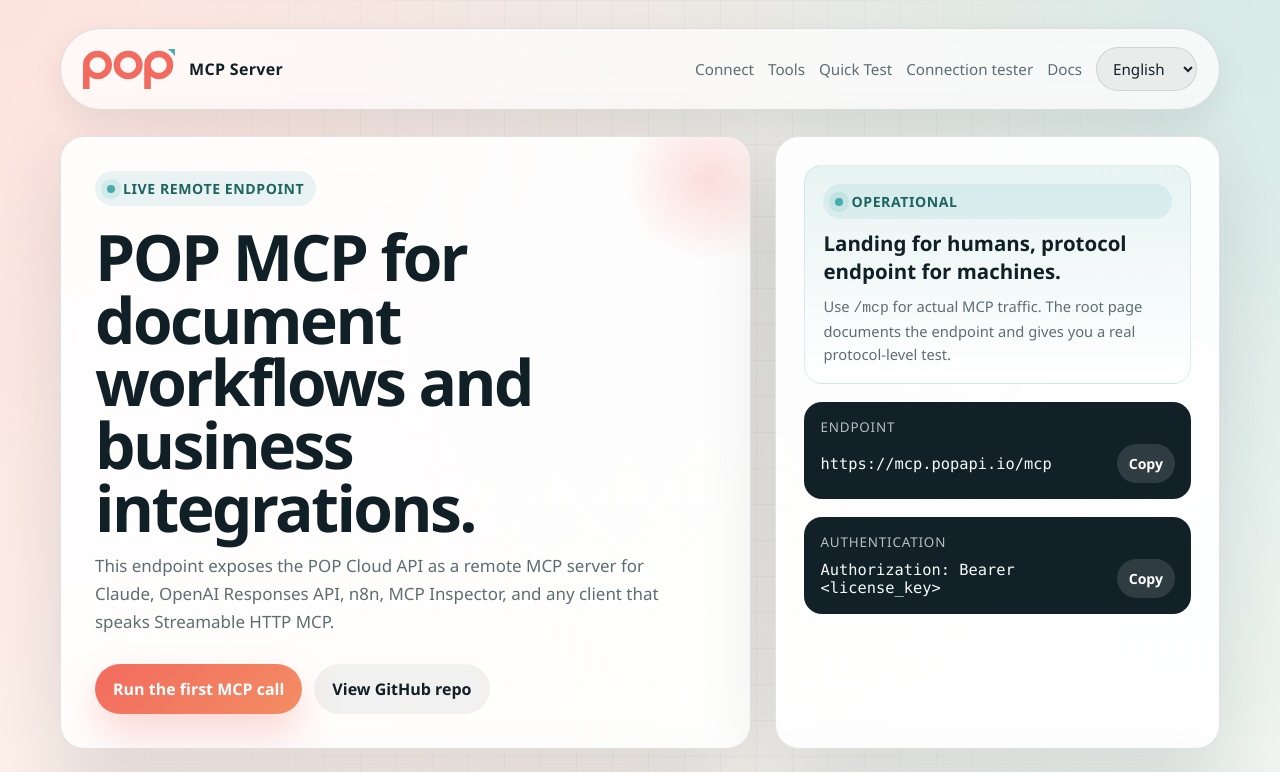
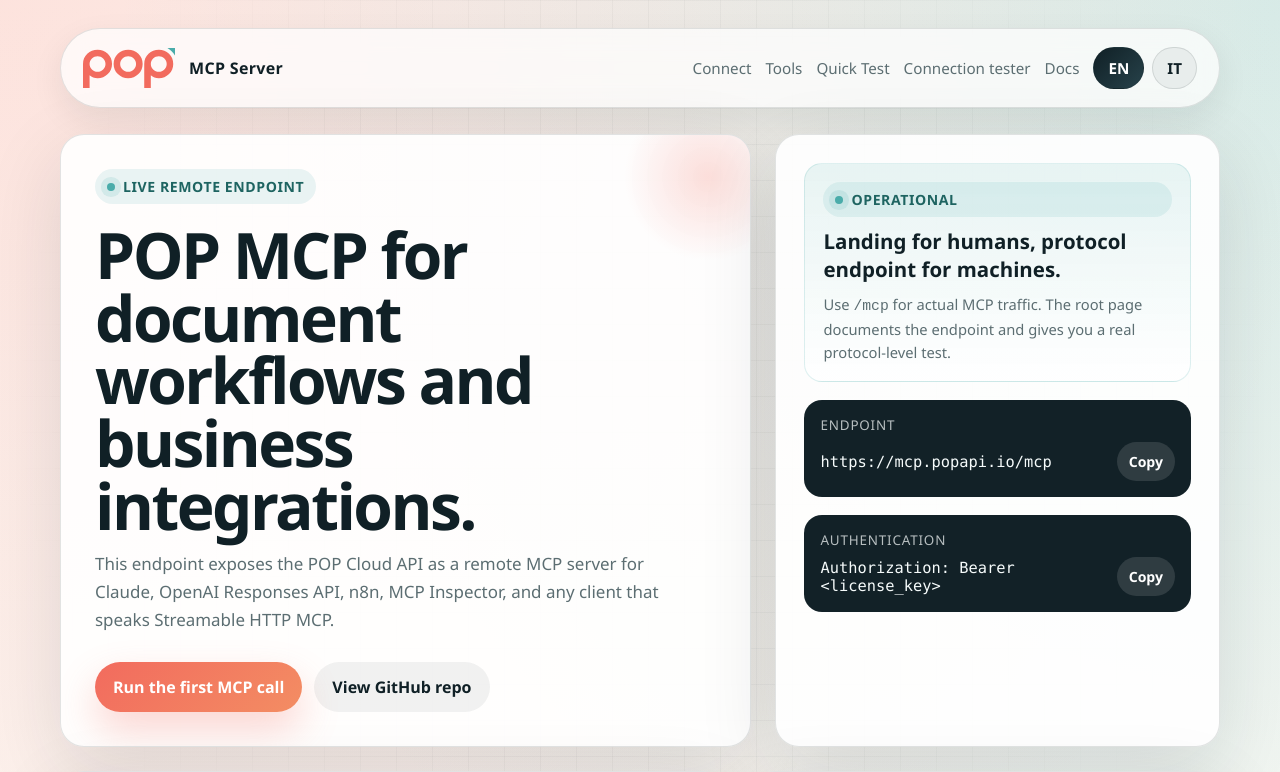
Before and after one commit to getpopapi/pop-mcp, a website: page public/index.html in a window 1280 px wide. Shown: the top 772 px of the page. Drawn offline with Linux system fonts and the light colour scheme; no server answers.

Commit message:
Replace language select with EN/IT toggle buttons and harden i18n loading

```diff
--- /dev/null
+++ b/public/i18n/en.json
@@ -0,0 +1,114 @@
+{
+  "meta": {
+    "title": "POP MCP Server",
+    "description": "POP MCP Server for document workflows, business integrations, and remote MCP connectivity."
+  },
+  "text": {
+    "nav-connect": "Connect",
+    "nav-tools": "Tools",
+    "nav-test": "Quick Test",
+    "nav-tester": "Connection tester",
+    "nav-docs": "Docs",
+    "hero-eyebrow": "Live Remote Endpoint",
+    "hero-title": "POP MCP for document workflows and business integrations.",
+    "hero-lead": "This endpoint exposes the POP Cloud API as a remote MCP server for Claude, OpenAI Responses API, n8n, MCP Inspector, and any client that speaks Streamable HTTP MCP.",
+    "hero-cta-primary": "Run the first MCP call",
+    "hero-cta-secondary": "View GitHub repo",
+    "status-eyebrow": "Operational",
+    "status-title": "Landing for humans, protocol endpoint for machines.",
+    "endpoint-label": "Endpoint",
+    "auth-label": "Authentication",
+    "connect-title": "How to connect",
+    "connect-pill-1": "Claude remote MCP",
+    "connect-pill-2": "OpenAI Responses API",
+    "connect-pill-3": "n8n",
+    "connect-pill-4": "MCP Inspector",
+    "connect-pill-5": "Custom integrations",
+    "connect-tool-1-title": "Find your POP license key",
+    "connect-tool-2-title": "Keep the header on every request",
+    "connect-tool-3-title": "Use /health for monitoring",
+    "route-title": "Route map",
+    "quick-title": "Quick test",
+    "quick-health-link": "Open /health",
+    "success-title": "What success looks like",
+    "tester-title": "Connection tester",
+    "tester-key-label": "POP license key",
+    "tester-action-label": "Action",
+    "tester-option-initialize": "Initialize",
+    "tester-option-tools": "List tools",
+    "tester-scope-title": "Tester scope",
+    "tester-scope-1-title": "Initialize",
+    "tester-scope-2-title": "List tools",
+    "tester-scope-3-title": "No stored secrets",
+    "tools-title": "Primary tool groups",
+    "tools-group-1-title": "Invoice generation",
+    "tools-group-2-title": "Status and retrieval",
+    "tools-group-3-title": "Advanced document operations",
+    "onboarding-title": "Onboarding flow",
+    "onboarding-item-1-title": "OTP authentication",
+    "onboarding-item-2-title": "Account setup inspection",
+    "onboarding-item-3-title": "Configuration write path",
+    "docs-title": "Docs and references",
+    "docs-item-1-title": "Repository",
+    "docs-item-2-title": "POP platform",
+    "docs-item-3-title": "MCP inspector",
+    "ops-title": "Operational notes",
+    "ops-item-1-title": "Environment",
+    "ops-item-2-title": "Protocol profile",
+    "ops-item-3-title": "Public root path",
+    "footer-brand": "POP MCP Server",
+    "footer-health": "Health JSON"
+  },
+  "html": {
+    "status-body": "Use <code>/mcp</code> for actual MCP traffic. The root page documents the endpoint and gives you a real protocol-level test.",
+    "connect-body": "Point your MCP client to <code>https://mcp.popapi.io/mcp</code> and send your POP license key as a Bearer token. The server is stateless and multi-tenant: every request carries its own credential.",
+    "connect-tool-1-body": "Open <a href=\"https://popapi.io/\" target=\"_blank\" rel=\"noreferrer\">popapi.io</a> and go to <code>Account &gt; API</code>.",
+    "connect-tool-2-body": "The remote server does not read <code>POP_API_KEY</code> from its own environment. Authentication is per-request only.",
+    "connect-tool-3-body": "The JSON health check is available separately so the root path can stay readable for humans.",
+    "route-root-body": "Human-facing landing page with connection details and a real MCP quick test.",
+    "route-mcp-body": "Machine-facing Streamable HTTP MCP endpoint.",
+    "route-health-body": "Technical JSON health check for uptime monitoring and probes.",
+    "quick-body": "The first real protocol check is <code>tools/list</code>. It confirms request routing, auth handling, MCP negotiation, and tool exposure in one call.",
+    "success-item-1": "Confirms the transport layer and request lifecycle are working.",
+    "success-item-2": "Confirms the server is advertising its MCP tool surface correctly.",
+    "success-item-3": "Confirms auth enforcement is behaving correctly on the live endpoint.",
+    "tester-body": "Run a safe client-side MCP connectivity check directly from this page. The key is used only for the in-browser request and is never stored. Use this on a trusted machine only.",
+    "tester-meta-body": "Requests are sent to <code>https://mcp.popapi.io/mcp</code> with the exact MCP headers required by the live endpoint.",
+    "tester-scope-1-body": "Confirms protocol negotiation and basic request handling.",
+    "tester-scope-2-body": "Confirms authentication and the exposed MCP tool surface.",
+    "tester-scope-3-body": "No local storage, no cookies, no server-side proxy, and no arbitrary tool invocation from the landing page.",
+    "onboarding-item-3-body": "<code>pop_onboarding_save_account_setup</code> with explicit environment selection.",
+    "docs-item-2-body": "<a href=\"https://popapi.io\" target=\"_blank\" rel=\"noreferrer\">popapi.io</a> for license keys, account setup, and product docs.",
+    "docs-item-3-body": "<a href=\"https://github.com/modelcontextprotocol/inspector\" target=\"_blank\" rel=\"noreferrer\">github.com/modelcontextprotocol/inspector</a> for low-level endpoint debugging.",
+    "ops-item-1-body": "Production by default, with optional request-level environment switches for supported tools.",
+    "ops-item-2-body": "Streamable HTTP MCP. Keep <code>Accept: application/json, text/event-stream</code> on POST requests.",
+    "ops-item-3-body": "Intentionally human-readable. The MCP protocol endpoint remains isolated on <code>/mcp</code>."
+  },
+  "attrs": {
+    "placeholder": {
+      "license-key": "Paste your POP license key"
+    }
+  },
+  "ui": {
+    "copyLabels": {
+      "copy": "Copy",
+      "copied": "Copied",
+      "copyFailed": "Copy failed",
+      "copyCurl": "Copy curl",
+      "copyResponse": "Copy response"
+    },
+    "tester": {
+      "idle": "Idle",
+      "missingKey": "Missing key",
+      "missingKeyBody": "Enter a POP license key before running the test.",
+      "running": "Running",
+      "sending": "Sending request...",
+      "connected": "Connected",
+      "requestFailed": "Request failed",
+      "networkError": "Network error",
+      "runTest": "Run test",
+      "runningButton": "Running...",
+      "awaiting": "Awaiting input."
+    }
+  }
+}
--- a/public/index.html
+++ b/public/index.html
@@ -101,13 +101,31 @@
         color: var(--muted);
       }
 
-      .lang-select {
+      .lang-switcher {
+        display: inline-flex;
+        gap: 8px;
+        align-items: center;
+      }
+
+      .lang-button {
         border: 1px solid var(--line);
         border-radius: 999px;
         background: rgba(16, 32, 38, 0.06);
         color: var(--ink);
         font: inherit;
-        padding: 10px 12px;
+        padding: 10px 14px;
+        cursor: pointer;
+        font-weight: 700;
+        transition: background 160ms ease, color 160ms ease, transform 160ms ease;
+      }
+
+      .lang-button:hover {
+        transform: translateY(-1px);
+      }
+
+      .lang-button.active {
+        background: linear-gradient(135deg, var(--ink), #27424a);
+        color: white;
       }
 
       .hero {
@@ -564,10 +582,10 @@
           <a href="#test" id="nav-test">Quick Test</a>
           <a href="#tester" id="nav-tester">Connection tester</a>
           <a href="#docs" id="nav-docs">Docs</a>
-          <select class="lang-select" id="language-switcher" aria-label="Language">
-            <option value="en">English</option>
-            <option value="it">Italiano</option>
-          </select>
+          <div class="lang-switcher" aria-label="Language switcher">
+            <button class="lang-button active" id="lang-en" type="button" data-lang="en">EN</button>
+            <button class="lang-button" id="lang-it" type="button" data-lang="it">IT</button>
+          </div>
         </nav>
       </header>
 
@@ -844,8 +862,9 @@
 
     <script>
       const endpoint = "https://mcp.popapi.io/mcp";
-      const languageSwitcher = document.getElementById("language-switcher");
+      const languageButtons = document.querySelectorAll("[data-lang]");
       const backToTopButton = document.getElementById("back-to-top");
+      let currentLanguage = "en";
       let uiCopyLabels = { copy: "Copy", copied: "Copied", copyFailed: "Copy failed", copyCurl: "Copy curl", copyResponse: "Copy response" };
       let testerLabels = {
         idle: "Idle",
@@ -860,9 +879,19 @@
         runningButton: "Running..."
       };
 
+      function syncLanguageButtons(lang) {
+        for (const button of languageButtons) {
+          button.classList.toggle("active", button.dataset.lang === lang);
+        }
+      }
+
       async function applyTranslations(lang) {
-        const response = await fetch(`/i18n/${lang}.json`);
+        const response = await fetch(`/i18n/${lang}.json`, { cache: "no-store" });
+        if (!response.ok) {
+          throw new Error(`Unable to load language file: ${lang}`);
+        }
         const messages = await response.json();
+        currentLanguage = lang;
 
         document.documentElement.lang = lang;
         document.title = messages.meta.title;
@@ -905,6 +934,8 @@
         if (runTesterButton && !runTesterButton.disabled) {
           runTesterButton.textContent = testerLabels.runTest;
         }
+
+        syncLanguageButtons(lang);
       }
 
       for (const button of document.querySelectorAll("[data-copy-target]")) {
@@ -992,10 +1023,15 @@
         });
       }
 
-      if (languageSwitcher) {
-        languageSwitcher.addEventListener("change", async () => {
-          const nextLang = languageSwitcher.value;
-          await applyTranslations(nextLang);
+      for (const button of languageButtons) {
+        button.addEventListener("click", async () => {
+          const nextLang = button.dataset.lang;
+          if (!nextLang || nextLang === currentLanguage) return;
+          try {
+            await applyTranslations(nextLang);
+          } catch (error) {
+            console.error(error);
+          }
         });
       }
 
@@ -1080,7 +1116,10 @@
         });
       }
 
-      applyTranslations("en");
+      applyTranslations("en").catch((error) => {
+        console.error(error);
+        syncLanguageButtons("en");
+      });
     </script>
   </body>
 </html>
```
Also changed, not shown: public/i18n/it.json (added, +114 -0 lines).
